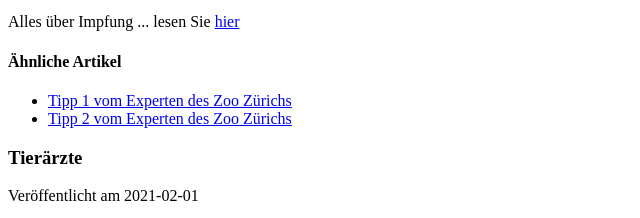
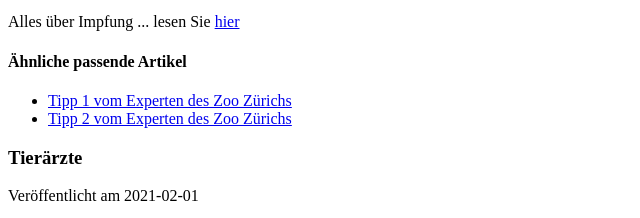
Before and after one commit to diged/LB02-DEMO, a plain HTML site: page index.html in a window 1280 px wide. Shown: the part 252-470 px from the top of the page, 0-640 px from the left. Drawn offline with Linux system fonts and the light colour scheme.

Commit message:
- Anpassung Kommentare

```diff
--- a/index.html
+++ b/index.html
@@ -17,10 +17,12 @@
   <article>
     <h3>Impfungen</h3>
     <p>Veröffentlicht am 2021-01-01</p>
+
     <!-- Link zu Artikel 01 -->
+
     <p>Alles über Impfung ... lesen Sie <a href="themen/gesundheit/article_01.html">hier</a></p>
     <aside>
-    <h4>Ähnliche Artikel</h4>
+    <h4>Ähnliche passende Artikel</h4>
       <nav>
       <ul>
         <li><a href="http://www.zoo.ch">Tipp 1 vom Experten des Zoo Zürichs</a></li>
```
